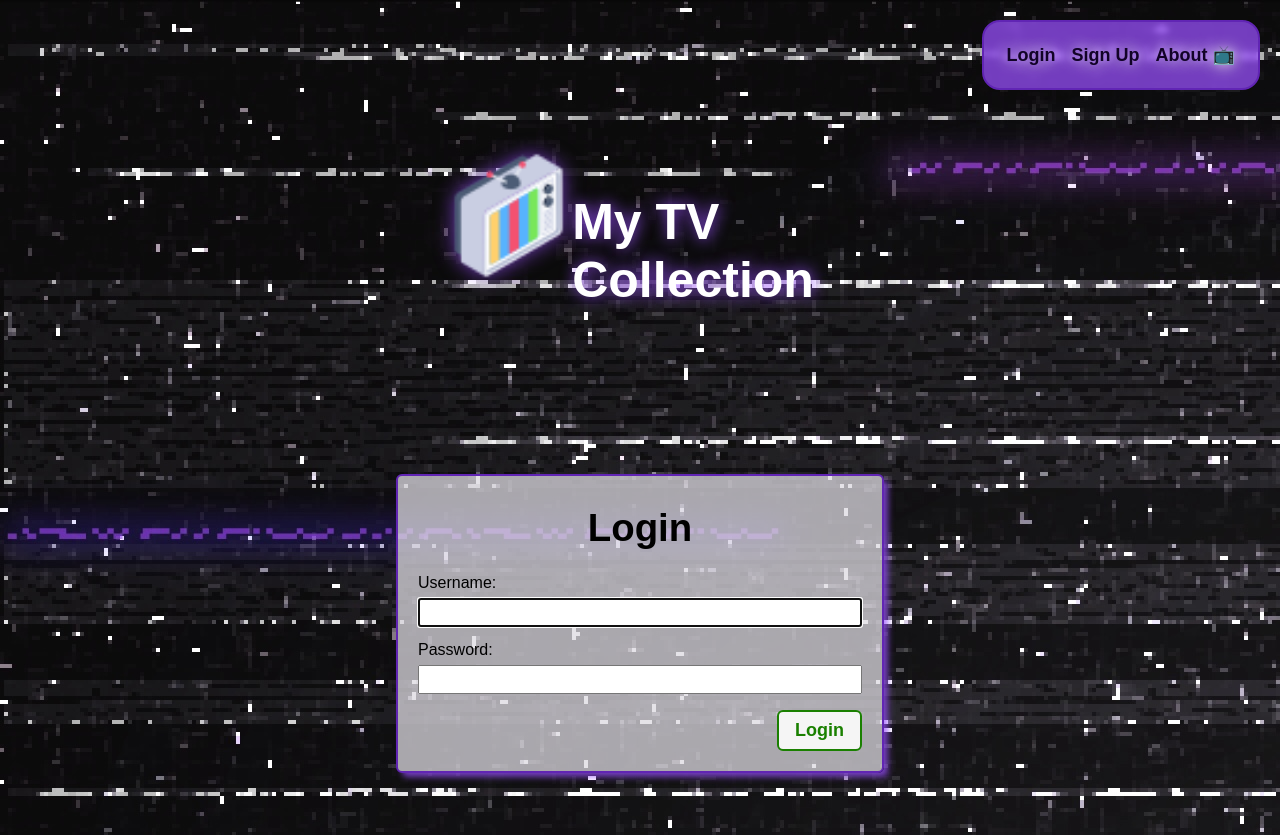
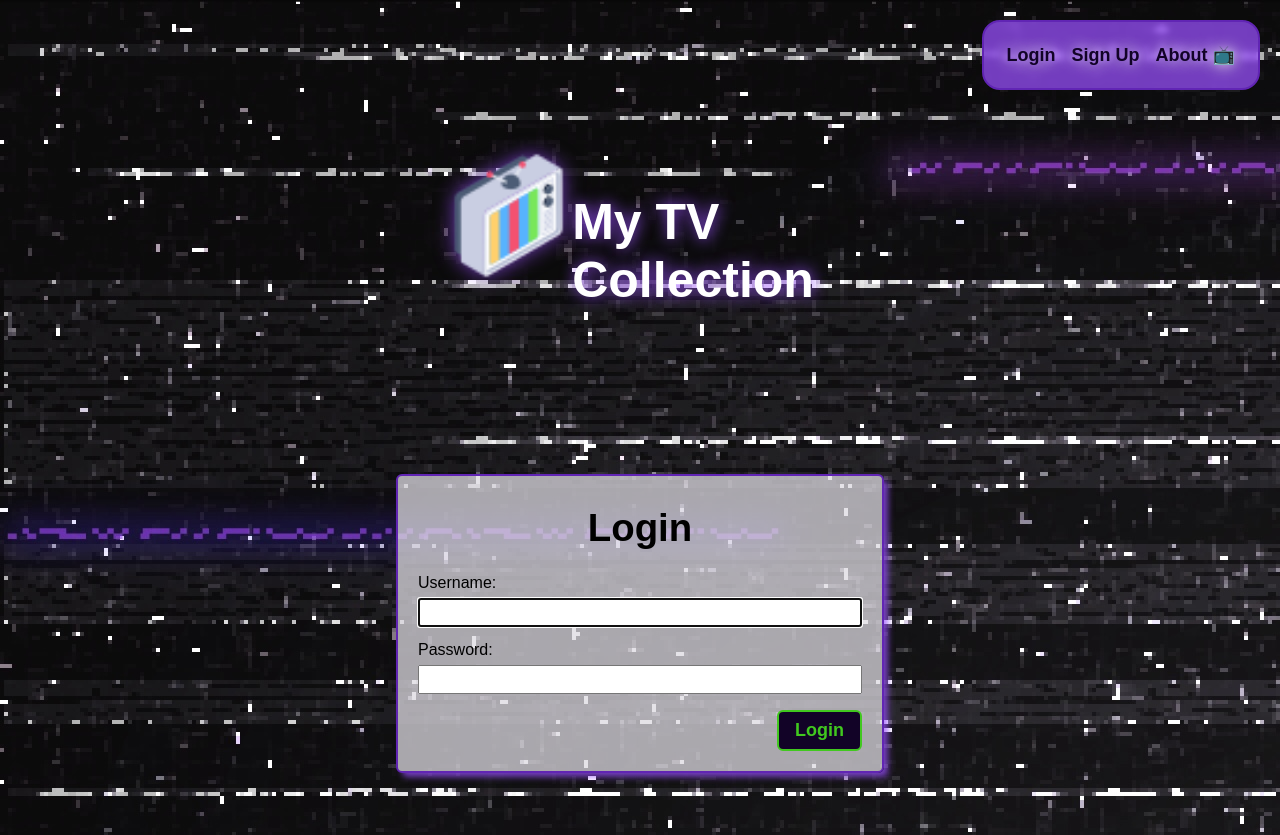
Before and after one commit to natnichols/tv-collector, a Django app: page / in a window 1280 px wide. Run offline with Django 4.2, Linux system fonts and the light colour scheme; some web fonts are replaced.

Commit message:
adjust button color vars

```diff
--- a/main_app/static/css/base.css
+++ b/main_app/static/css/base.css
@@ -35,12 +35,12 @@ body {
   --borders: rgb(97, 37, 180) solid 2px;
   --text-color: rgb(18, 3, 39);
   --link-hover-color: rgb(246, 243, 251);
-  --button-bg: rgb(245, 245, 245);
+  --button-bg: rgb(18, 3, 39);
   --button-bg-hover: rgb(226, 226, 226);
-  --submit: rgb(26, 128, 0);
-  --warn: rgb(255, 102, 0);
-  --danger: rgb(220, 20, 30);
-  --secondary: rgb(57, 57, 57);
+  --submit: rgb(65, 200, 31);
+  --warn: rgb(255, 134, 53);
+  --danger: rgb(245, 99, 106);
+  --secondary: rgb(173, 170, 175);
   --card-box-shadow: 5px 5px 6px -1px rgb(151, 79, 251, .75);
   --font-xtreme: 4.2rem;
   --font-xxl: 3.6rem;
```
